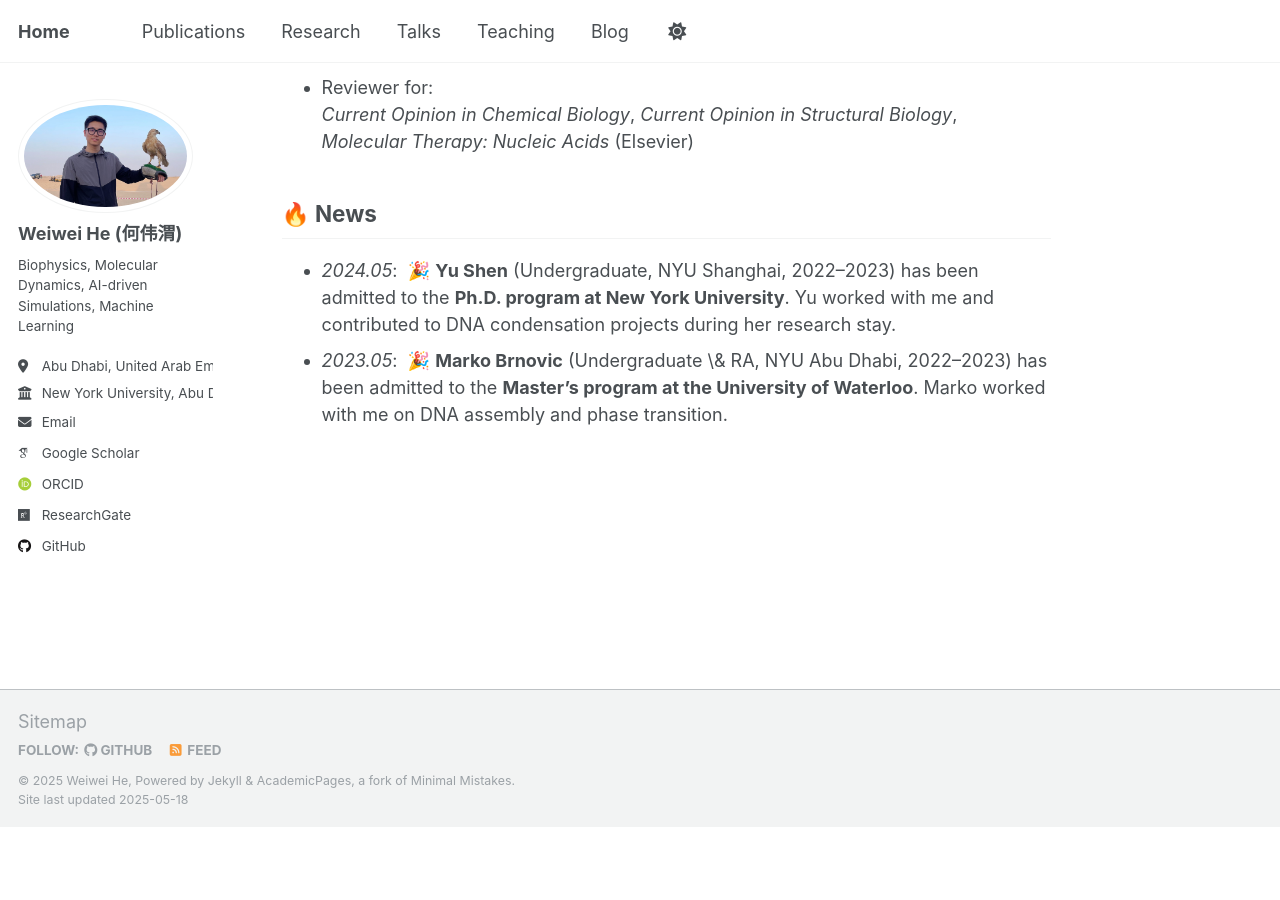
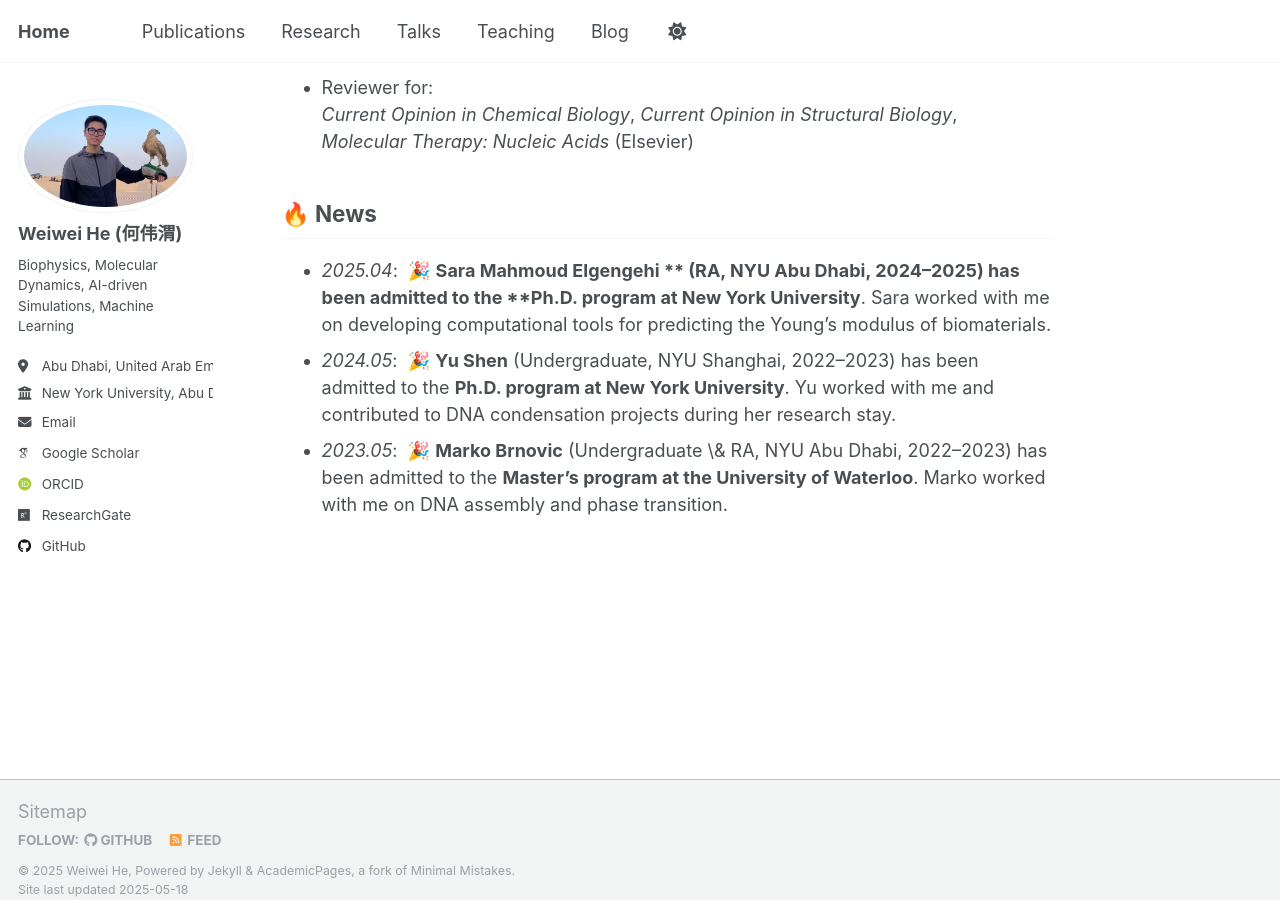
Before and after one commit to Warrenheww/warrenheww.github.io, a Jekyll site: the page built from _pages/about.md, in a window 1280 px wide and 900 px high, scrolled down 1779 px. Built offline with Jekyll 4.4.1, drawn with Linux system fonts in a browser that asks for light colours; some web fonts are replaced; before the commit the page ends 2607 px from its top, so only the background shows below that; some of the changed lines change nothing that is shown; some of the changed text lies outside the part shown.

Commit message:
Update about.md

```diff
--- a/_pages/about.md
+++ b/_pages/about.md
@@ -11,7 +11,7 @@
 
 Hello! I am **Weiwei He**, a Postdoctoral Associate in Computational Biophysics and Theoretical Chemistry at **New York University Abu Dhabi**, affiliated with the **Division of Science** and the **Chemistry Program** since Summer 2023. I work under the supervision of [**Prof. Serdal Kirmizialtin**](https://nyuad.nyu.edu/en/academics/divisions/science/faculty/serdal-kirmizialtin.html) in the [**Kirmizialtin Lab**](https://www.kirmizialtinlab.org/). I received my Ph.D. in **Biophysics** from **New York University**, also under the guidance of Prof. Kirmizialtin, and earned my B.Sc. in **Chemistry** from **Southern University of Science and Technology (SUSTech)**.
 
-My research integrates **molecular dynamics (MD) simulations**, **machine learning**, and **enhanced sampling** to understand the **structure, dynamics, and interactions of nucleic acids (DNA/RNA)**. I focus on experimental data-driven MD for RNA/DNA structure determination and refinement, RNA force field optimization and development, DNA condensation and phase separation, RNA function control via chemical modifications, and multi-scale modeling of nucleic acid–vector assemblies for gene therapy. I am fortunate to collaborate internally with **Prof. Panče Naumov** on bimaterials modeling, and more broadly with:
+My research integrates **molecular dynamics (MD) simulations**, **machine learning**, and **enhanced sampling** to understand the **structure, dynamics, and interactions of nucleic acids (DNA/RNA)**. I focus on experimental data-driven MD for RNA/DNA structure determination and refinement, RNA force field optimization and development, DNA condensation and phase separation, RNA function control via chemical modifications, and multi-scale modeling of nucleic acid–vector assemblies for gene therapy. I am fortunate to collaborate internally with **Prof. [Panče Naumov](https://nyuad.nyu.edu/en/academics/divisions/science/faculty/pance-naumov.html)** on bimaterials modeling, and more broadly with:
 
 - **Prof. [Lois Pollack](https://pollack.research.engineering.cornell.edu/)** (Nucleic Acids Biophysics)
 - **Profs. [Ting Wang](https://www.albany.edu/chemistry/wang-group) & [Jia Sheng](https://www.albany.edu/rna/sheng-lab)** (RNA Modifications and Photocontrol)
@@ -58,6 +58,6 @@
   *Molecular Therapy: Nucleic Acids* (Elsevier)
 
 ## 🔥 News
-
+- *2025.04*: &nbsp;🎉 **Sara Mahmoud Elgengehi ** (RA, NYU Abu Dhabi, 2024–2025) has been admitted to the **Ph.D. program at New York University**. Sara worked with me on developing computational tools for predicting the Young’s modulus of biomaterials.
 - *2024.05*: &nbsp;🎉 **Yu Shen** (Undergraduate, NYU Shanghai, 2022–2023) has been admitted to the **Ph.D. program at New York University**. Yu worked with me and contributed to DNA condensation projects during her research stay.
 - *2023.05*: &nbsp;🎉 **Marko Brnovic** (Undergraduate \& RA, NYU Abu Dhabi, 2022–2023) has been admitted to the **Master’s program at the University of Waterloo**. Marko worked with me on DNA assembly and phase transition.
```
